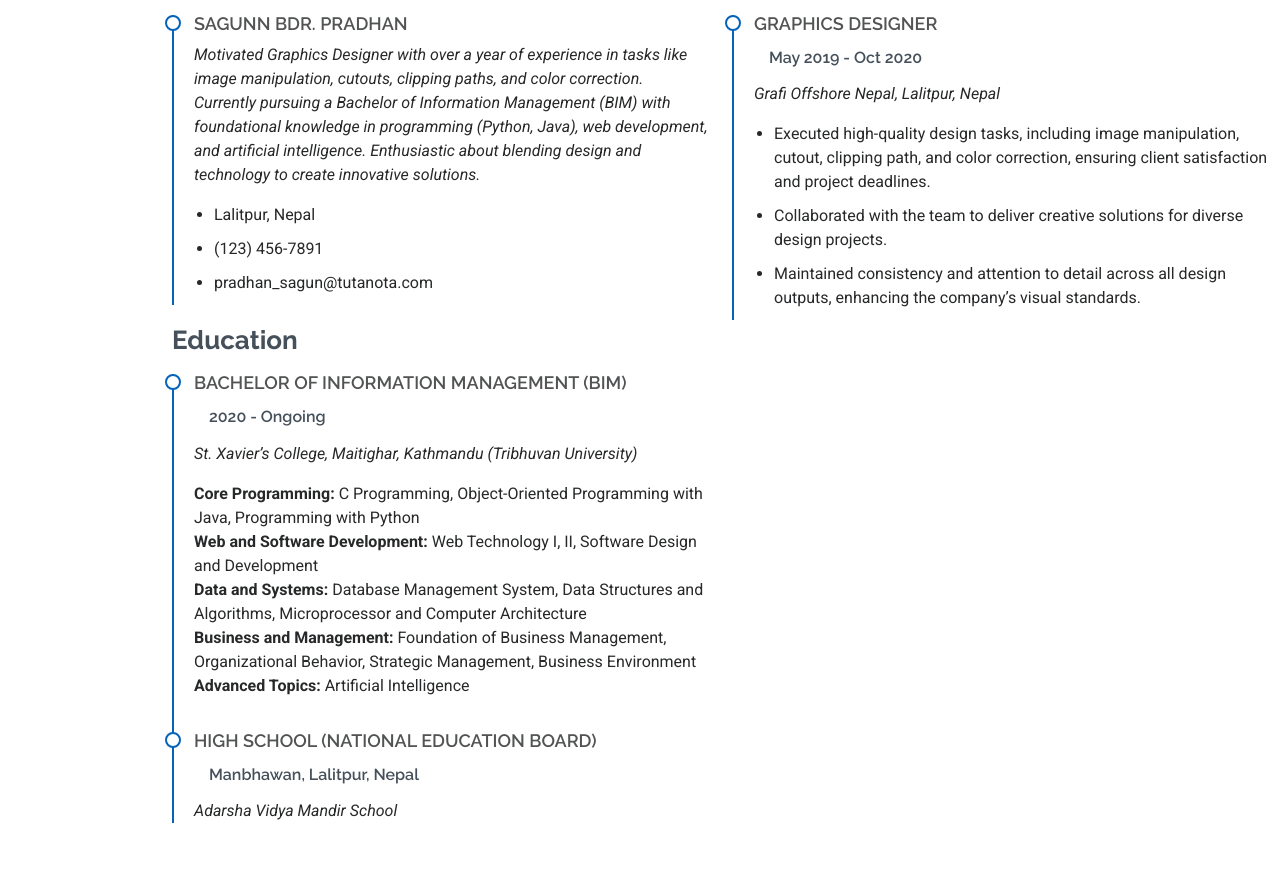
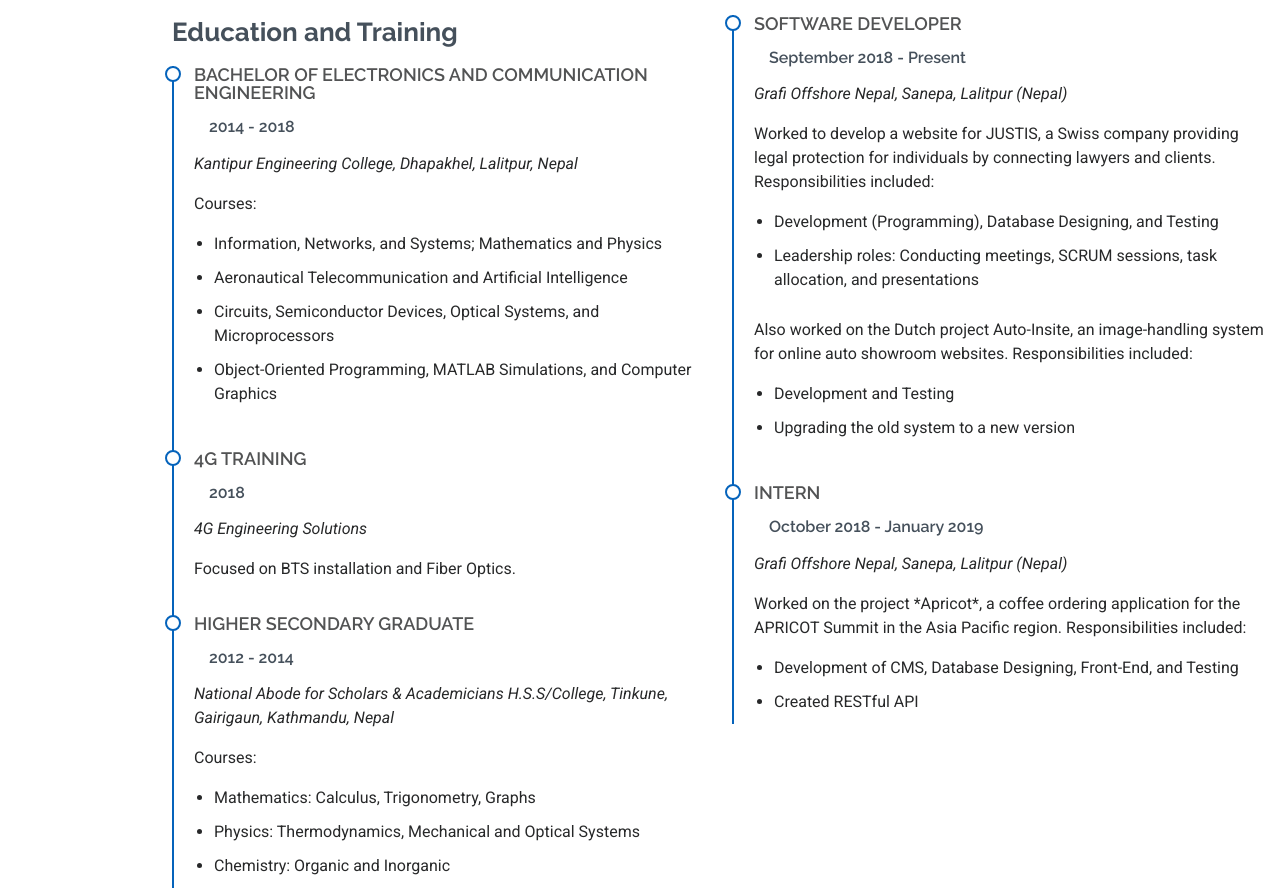
Before and after one commit to Sagunnn/portfolio2, a plain HTML site: page index.html in a window 1280 px wide. Shown: the part 2584-3475 px from the top of the page. Drawn offline with Linux system fonts and the light colour scheme.

Commit message:
exp and edu

```diff
--- a/index.html
+++ b/index.html
@@ -259,47 +259,70 @@
           <div class="col-lg-6" data-aos="fade-up" data-aos-delay="100">
             <h3 class="resume-title">Sumary</h3>
 
-            <div class="resume-item pb-0">
-              <h4>Sagunn Bdr. Pradhan</h4>
-              <p><em>Motivated Graphics Designer with over a year of experience in tasks like image manipulation, cutouts, clipping paths, and color correction. Currently pursuing a Bachelor of Information Management (BIM) with foundational knowledge in programming (Python, Java), web development, and artificial intelligence. Enthusiastic about blending design and technology to create innovative solutions.</em></p>
-              <ul>
-                <li>Lalitpur, Nepal</li>
-                <li>(123) 456-7891</li>
-                <li>pradhan_sagun@tutanota.com</li>
-              </ul>
-            </div><!-- Edn Resume Item -->
+            <h3 class="resume-title">Education and Training</h3>
 
-            <h3 class="resume-title">Education</h3>
-            <div class="resume-item">
-              <h4>Bachelor of Information Management (BIM)</h4>
-              <h5>2020 - Ongoing</h5>
-              <p><em>St. Xavier’s College, Maitighar, Kathmandu (Tribhuvan University)</em></p>
-              <p>
-                <strong>Core Programming:</strong> C Programming, Object-Oriented Programming with Java, Programming with Python<br>
-                <strong>Web and Software Development:</strong> Web Technology I, II, Software Design and Development<br>
-                <strong>Data and Systems:</strong> Database Management System, Data Structures and Algorithms, Microprocessor and Computer Architecture<br>
-                <strong>Business and Management:</strong> Foundation of Business Management, Organizational Behavior, Strategic Management, Business Environment<br>
-                <strong>Advanced Topics:</strong> Artificial Intelligence
-              </p>
-            </div>
 
-            <div class="resume-item">
-              <h4>High School (National Education Board)</h4>
-              <h5>Manbhawan, Lalitpur, Nepal</h5>
-              <p><em>Adarsha Vidya Mandir School</em></p>
-            </div>
+
+<div class="resume-item">
+  <h4>Bachelor of Electronics and Communication Engineering</h4>
+  <h5>2014 - 2018</h5>
+  <p><em>Kantipur Engineering College, Dhapakhel, Lalitpur, Nepal</em></p>
+  <p>Courses:</p>
+  <ul>
+    <li>Information, Networks, and Systems; Mathematics and Physics</li>
+    <li>Aeronautical Telecommunication and Artificial Intelligence</li>
+    <li>Circuits, Semiconductor Devices, Optical Systems, and Microprocessors</li>
+    <li>Object-Oriented Programming, MATLAB Simulations, and Computer Graphics</li>
+  </ul>
+</div>
+
+<div class="resume-item">
+  <h4>4G Training</h4>
+  <h5>2018</h5>
+  <p><em>4G Engineering Solutions</em></p>
+  <p>Focused on BTS installation and Fiber Optics.</p>
+</div>
+
+<div class="resume-item">
+  <h4>Higher Secondary Graduate</h4>
+  <h5>2012 - 2014</h5>
+  <p><em>National Abode for Scholars & Academicians H.S.S/College, Tinkune, Gairigaun, Kathmandu, Nepal</em></p>
+  <p>Courses:</p>
+  <ul>
+    <li>Mathematics: Calculus, Trigonometry, Graphs</li>
+    <li>Physics: Thermodynamics, Mechanical and Optical Systems</li>
+    <li>Chemistry: Organic and Inorganic</li>
+  </ul>
+</div>
+
           </div>
 
           <div class="col-lg-6" data-aos="fade-up" data-aos-delay="200">
             <h3 class="resume-title">Professional Experience</h3>
             <div class="resume-item">
-              <h4>Graphics Designer</h4>
-              <h5>May 2019 - Oct 2020</h5>
-              <p><em>Grafi Offshore Nepal, Lalitpur, Nepal</em></p>
+              <h4>Software Developer</h4>
+              <h5>September 2018 - Present</h5>
+              <p><em>Grafi Offshore Nepal, Sanepa, Lalitpur (Nepal)</em></p>
+              <p>Worked to develop a website for JUSTIS, a Swiss company providing legal protection for individuals by connecting lawyers and clients. Responsibilities included:</p>
               <ul>
-                <li>Executed high-quality design tasks, including image manipulation, cutout, clipping path, and color correction, ensuring client satisfaction and project deadlines.</li>
-                <li>Collaborated with the team to deliver creative solutions for diverse design projects.</li>
-                <li>Maintained consistency and attention to detail across all design outputs, enhancing the company’s visual standards.</li>
+                <li>Development (Programming), Database Designing, and Testing</li>
+                <li>Leadership roles: Conducting meetings, SCRUM sessions, task allocation, and presentations</li>
+              </ul>
+              <p>Also worked on the Dutch project Auto-Insite, an image-handling system for online auto showroom websites. Responsibilities included:</p>
+              <ul>
+                <li>Development and Testing</li>
+                <li>Upgrading the old system to a new version</li>
+              </ul>
+            </div>
+
+            <div class="resume-item">
+              <h4>Intern</h4>
+              <h5>October 2018 - January 2019</h5>
+              <p><em>Grafi Offshore Nepal, Sanepa, Lalitpur (Nepal)</em></p>
+              <p>Worked on the project *Apricot*, a coffee ordering application for the APRICOT Summit in the Asia Pacific region. Responsibilities included:</p>
+              <ul>
+                <li>Development of CMS, Database Designing, Front-End, and Testing</li>
+                <li>Created RESTful API</li>
               </ul>
             </div>
             <!-- Edn Resume Item -->
```
